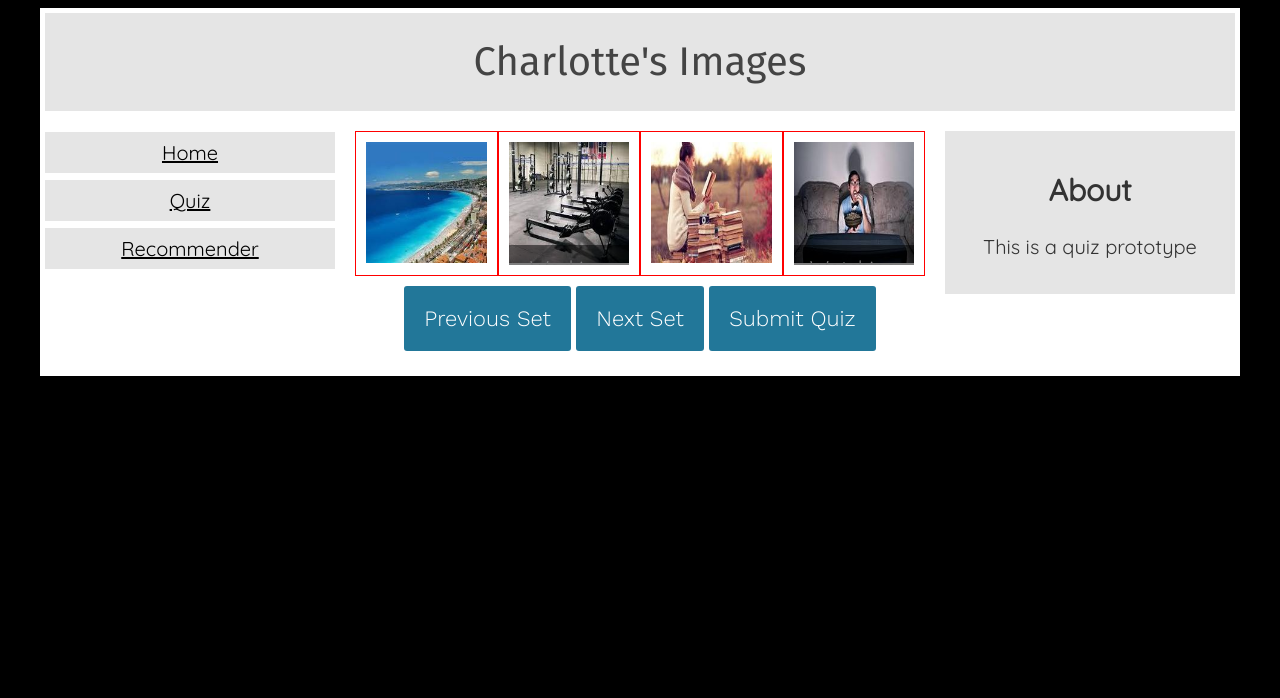
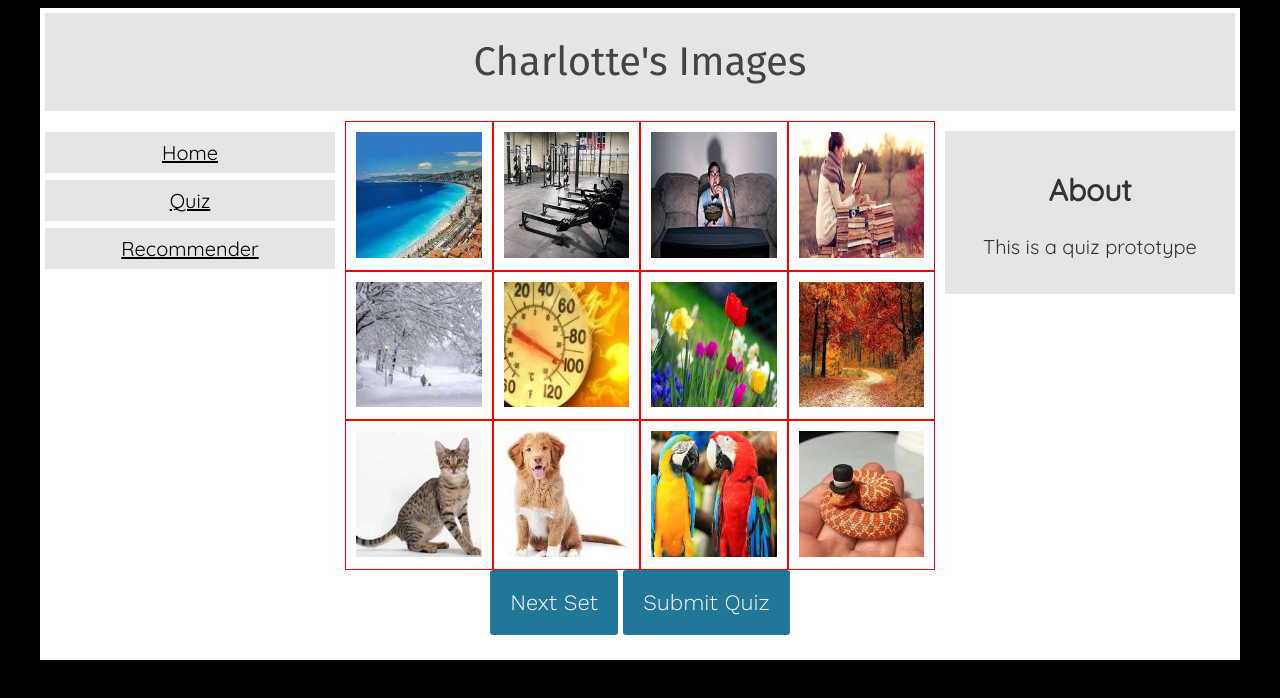
Before and after one commit to hollowmatt/jsn2n, a plain HTML site: page images.html in a window 1280 px wide. Drawn offline with nearby package versions, Linux system fonts and the light colour scheme.

Commit message:
refactoring the image display logic in JS

```diff
--- a/images.html
+++ b/images.html
@@ -25,42 +25,12 @@
 					</div>
 				</div>
 				<div class="col-6">
-					<div class="image-container">
-							<div id="wrap">
-								<div class="box">
-								   <div class="boxInner">
-								       <!-- Programmitically insert images -->
-								       <img src="images/01_beach.jpeg" />
-								       <div class="titleBox">Relaxing</div>
-								   </div>
-								</div>
-								<div class="box">
-								   <div class="boxInner">
-								       <!-- Programmitically insert images -->
-								       <img src="images/01_gym.jpeg" />
-								       <div class="titleBox">Working out</div>
-								   </div>
-								</div>
-								<div class="box">
-								   <div class="boxInner">
-								       <!-- Programmitically insert images -->
-								       <img src="images/01_reading.jpeg" />
-								       <div class="titleBox">Reading</div>
-								   </div>
-								</div>
-								<div class="box">
-								   <div class="boxInner">
-								       <!-- Programmitically insert images -->
-								       <img src="images/01_movie.jpeg" />
-								       <div class="titleBox">Watching Movies</div>
-								   </div>
-								</div>
-							</div>
-						<button id="previous">Previous Set</button>
-						<button id="next">Next Set</button>
-						<button id="submit">Submit Quiz</button>
-						<div id="results"></div>
+					<div id="image-container">
+							<!-- inject -->
 					</div>
+					<button id="next">Next Set</button>
+					<button id="submit">Submit Quiz</button>
+					<div id="results"></div>
 				</div>
 				<div class='col-3'>
 					<div class='right'>
--- a/images.js
+++ b/images.js
@@ -1,21 +1,21 @@
 // JS for the quiz
 (function() {
   //Questions we'll ask
-  const images = [
+  const myImages = [
     {
       images: {
         a: "images/01_beach.jpeg",
         b: "images/01_gym.jpeg",
         c: "images/01_movie.jpeg",
-        c: "images/01_reading.jpeg"
+        d: "images/01_reading.jpeg"
       }
     },
     {
       images: {
-        a: "images/02_winger.jpeg",
+        a: "images/02_winter.jpeg",
         b: "images/02_summer.jpeg",
         c: "images/02_spring.jpeg",
-        c: "images/02_fall.jpeg"
+        d: "images/02_fall.jpeg"
       }
     },
     {
@@ -23,7 +23,7 @@
         a: "images/03_cat.jpeg",
         b: "images/03_dog.jpeg",
         c: "images/03_bird.jpeg",
-        c: "images/03_snake.jpeg"
+        d: "images/03_snake.jpeg"
       }
     }
   ];
@@ -62,53 +62,38 @@
   //Function to build the image boxes from the JSON data
   function buildImages() {
     const output = [];
-    // for each question...
-    images.forEach((currentQuestion, questionNumber) => {
-      // we'll want to store the list of answer choices
-      const answers = [];
-      // and for each available answer...
-      for (letter in currentQuestion.answers) {
-        // ...add an HTML radio button
-        answers.push(
-          `<label>
-             <input type="radio" name="question${questionNumber}" value="${letter}">
-              ${letter} :
-              ${currentQuestion.answers[letter]}
-           </label>`
+    myImages.forEach((currentSet, answerNumber) => {
+      const selections = [];
+      for(letter in currentSet.images) {
+        console.log(`${answerNumber} : ${letter} : ${currentSet.images[letter]}`);
+        //build the grid
+        selections.push(
+          `<div class="box">
+            <div class="boxInner">
+              <img id='${answerNumber}_${letter}'src='${currentSet.images[letter]}' />
+            </div>
+          </div>`
         );
       }
-      // add this question and its answers to the output
+      //add to output
       output.push(
-        `<div class="slide">
-           <div class="question"> ${currentQuestion.question} </div>
-           <div class="answers"> ${answers.join("")} </div>
-         </div>`
+        `<div class="wrap">
+          ${selections.join("")}
+        </div>`
       );
     });
-
-    // finally combine our output list into one string of HTML and put it on the page
-    quizContainer.innerHTML = output.join("");
+    imageContainer.innerHTML = output.join("");
   }
 
   //Function to show the recommendation based on the answer key
   function showRecommendation() {
-    // gather answer containers from our quiz
-    const answerContainers = quizContainer.querySelectorAll(".answers");
 
-    let answerKey = "";
-    // for each question...
-    myQuestions.forEach((currentQuestion, questionNumber) => {
-      // find selected answer
-      const answerContainer = answerContainers[questionNumber];
-      const selector = `input[name=question${questionNumber}]:checked`;
-      const userAnswer = (answerContainer.querySelector(selector) || {}).value;
-      answerKey += userAnswer;
-    });
     console.log(answerKey);
     recommendation = findBook(answerKey, recommendations);
     resultsContainer.innerHTML = `You should really read: <br/><div class="title"> ${recommendation} </div>`;
   }
 
+  //Function to find a book in the array of answers based on answer given
   function findBook(key, value) {
     var i, len = value.length;
 
@@ -121,45 +106,24 @@
     return -1;
   }
 
-  //This will show a question
+  //This will show a set of images
   function showSlide(n) {
-    slides[currentSlide].classList.remove("active-slide");
-    slides[n].classList.add("active-slide");
-    currentSlide = n;
 
-    if (currentSlide === 0) {
-      previousButton.style.display = "none";
-    } else {
-      previousButton.style.display = "inline-block";
-    }
-
-    if (currentSlide === slides.length - 1) {
-      nextButton.style.display = "none";
-      submitButton.style.display = "inline-block";
-    } else {
-      nextButton.style.display = "inline-block";
-      submitButton.style.display = "none";
-    }
   }
 
-  //show next question
+  //show next image set
   function showNextSlide() {
     showSlide(currentSlide + 1);
   }
 
-  //show previous question
-  function showPreviousSlide() {
-    showSlide(currentSlide - 1);
-  }
 
-  const quizContainer = document.getElementById("quiz");
+  const imageContainer = document.getElementById("image-container");
   const resultsContainer = document.getElementById("results");
   const submitButton = document.getElementById("submit");
 
-  // display quiz right away
-  buildQuiz();
+  // display first set of images right away
+  buildImages();
 
-  const previousButton = document.getElementById("previous");
   const nextButton = document.getElementById("next");
   const slides = document.querySelectorAll(".slide");
   let currentSlide = 0;
@@ -168,6 +132,5 @@
 
   // on submit, show recommendations
   submitButton.addEventListener("click", showRecommendation);
-  previousButton.addEventListener("click", showPreviousSlide);
   nextButton.addEventListener("click", showNextSlide);
 })();
```
